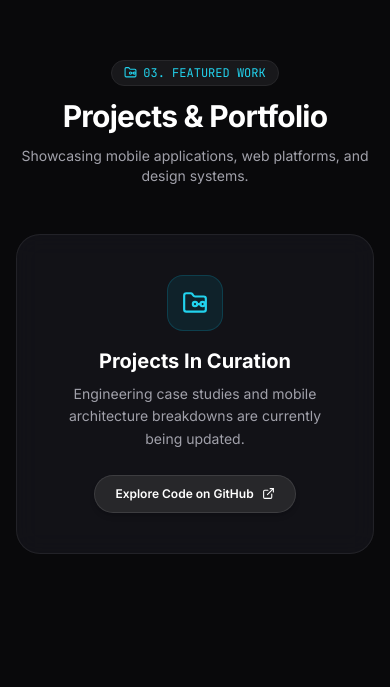
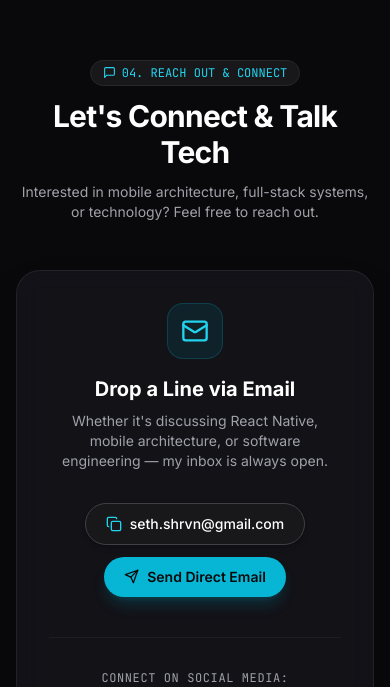
Before and after one commit to ShravanSeth/shravanseth.github.io, a React (Create React App) app: page / in a window 390 px wide. Shown: the part 5237-5924 px from the top of the page. Built offline with nearby package versions, Linux system fonts and the light colour scheme.

Commit message:
Hide empty projects curation card and make navigation clean

```diff
--- a/src/components/Navbar.jsx
+++ b/src/components/Navbar.jsx
@@ -1,13 +1,21 @@
 import React, { useState, useEffect } from "react";
-import { personalInfo } from "../data/portfolioData";
+import { personalInfo, getStoredData } from "../data/portfolioData";
 import { Github, Linkedin, Twitter, FileText, Menu, X, ArrowUpRight } from "./Icons";
 
 export default function Navbar() {
   const [scrolled, setScrolled] = useState(false);
   const [mobileMenuOpen, setMobileMenuOpen] = useState(false);
   const [activeSection, setActiveSection] = useState("hero");
+  const [hasProjects, setHasProjects] = useState(false);
 
   useEffect(() => {
+    const checkProjects = () => {
+      const data = getStoredData();
+      setHasProjects(data.projects && data.projects.length > 0);
+    };
+    checkProjects();
+    window.addEventListener("portfolio_data_updated", checkProjects);
+
     const handleScroll = () => {
       setScrolled(window.scrollY > 20);
 
@@ -28,13 +36,16 @@ export default function Navbar() {
     };
 
     window.addEventListener("scroll", handleScroll);
-    return () => window.removeEventListener("scroll", handleScroll);
+    return () => {
+      window.removeEventListener("scroll", handleScroll);
+      window.removeEventListener("portfolio_data_updated", checkProjects);
+    };
   }, []);
 
   const navLinks = [
     { name: "About", href: "#about" },
     { name: "Experience", href: "#experience" },
-    { name: "Projects", href: "#projects" },
+    ...(hasProjects ? [{ name: "Projects", href: "#projects" }] : []),
     { name: "Contact", href: "#contact" },
   ];
 
--- a/src/components/Projects.jsx
+++ b/src/components/Projects.jsx
@@ -16,6 +16,11 @@ export default function Projects() {
     window.addEventListener("portfolio_data_updated", loadProjects);
     return () => window.removeEventListener("portfolio_data_updated", loadProjects);
   }, []);
+
+  // If there are no projects in the store, do not render the section
+  if (!projectsList || projectsList.length === 0) {
+    return null;
+  }
 
   const filterTabs = [
     { id: "all", label: "All Projects", icon: Layers },
@@ -45,8 +50,6 @@ export default function Projects() {
         </p>
       </div>
 
-      {projectsList.length > 0 ? (
-        <>
       {/* Filter Tabs */}
       <div className="flex flex-wrap items-center justify-center gap-2 mb-12">
         {filterTabs.map((tab) => {
@@ -138,30 +141,6 @@ export default function Projects() {
           </div>
         ))}
       </div>
-        </>
-      ) : (
-        /* Empty State */
-        <div className="glass-card rounded-3xl p-10 sm:p-14 text-center max-w-2xl mx-auto border border-white/5 flex flex-col items-center">
-          <div className="w-14 h-14 rounded-2xl bg-cyan-500/10 border border-cyan-500/20 flex items-center justify-center text-cyan-400 mb-4">
-            <FolderGit2 size={26} />
-          </div>
-          <h3 className="text-xl font-bold text-white mb-2">
-            Projects In Curation
-          </h3>
-          <p className="text-zinc-400 text-sm max-w-md mb-6 leading-relaxed">
-            Engineering case studies and mobile architecture breakdowns are currently being updated.
-          </p>
-          <a
-            href="https://github.com/ShravanSeth"
-            target="_blank"
-            rel="noopener noreferrer"
-            className="inline-flex items-center gap-2 px-5 py-2.5 rounded-full bg-zinc-800 hover:bg-cyan-500 hover:text-zinc-950 text-white font-semibold text-xs border border-white/10 transition-all shadow-md active:scale-95"
-          >
-            <span>Explore Code on GitHub</span>
-            <ExternalLink size={13} />
-          </a>
-        </div>
-      )}
     </section>
   );
 }
```
Lines whose indentation alone changed are shown as unchanged.
